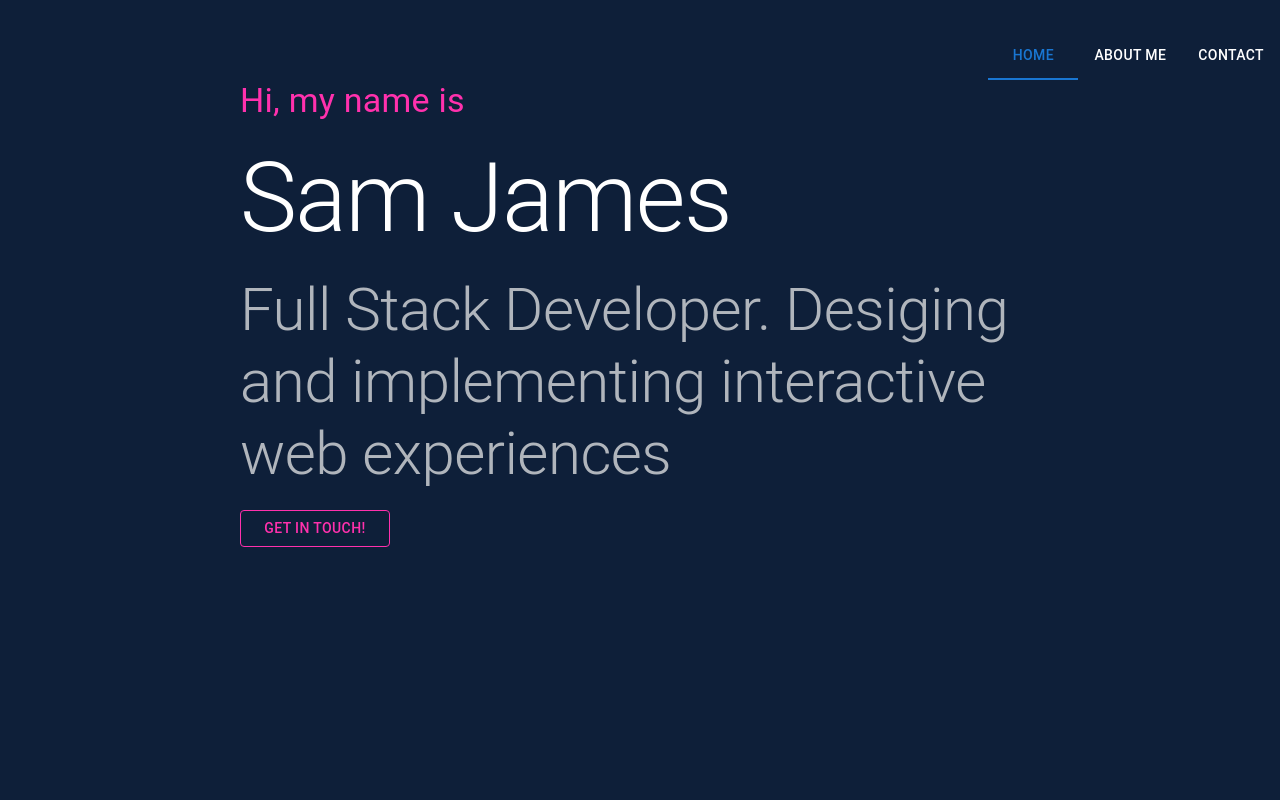
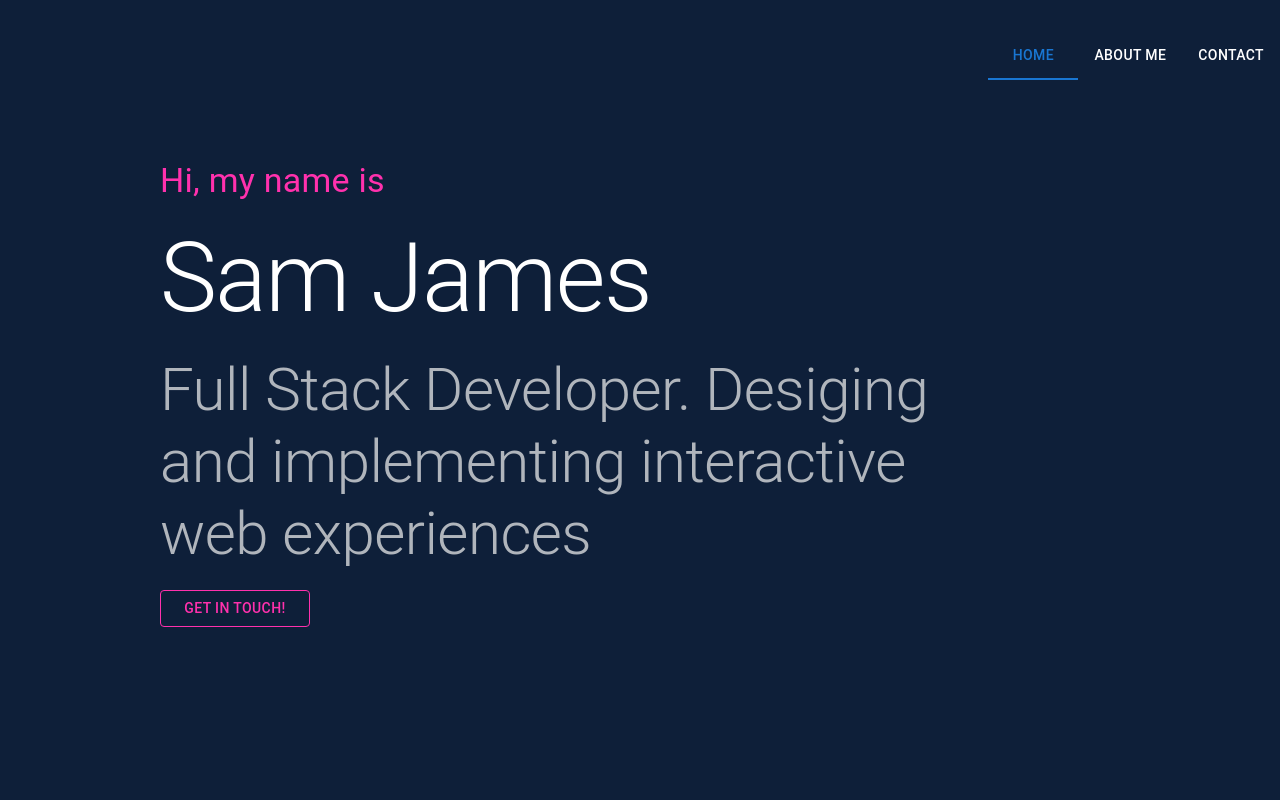
Before and after one commit to doctone/portfolio, a React (Create React App) app: page / in a window 1280 px wide. Shown: the top 800 px of the page. Built offline with nearby package versions, Linux system fonts and the light colour scheme.

Commit message:
Fix Navbar padding

```diff
--- a/src/App.css
+++ b/src/App.css
@@ -4,7 +4,7 @@ body {
   font-family: 'Open Sans', sans-serif;
 }
 
-.Home, .Nav {
+.Home {
   background-color: #0E1F39;
 }
 
--- a/src/Components/Navbar/Navbar.tsx
+++ b/src/Components/Navbar/Navbar.tsx
@@ -19,12 +19,13 @@ export function Navbar() {
         justifyContent: "flex-end",
         alignItems: "center",
         paddingTop: "2em",
-        position: "sticky",
-        top: "0",
-        right: "5em",
+        position: "fixed",
+        right: "0",
       }}
     >
-      <Box sx={{ maxWidth: { xs: 320, sm: 480 }, color: "#FFFFFF" }}>
+      <Box
+        sx={{ maxWidth: { xs: 320, sm: 480 }, color: "#FFFFFF", opacity: "1" }}
+      >
         <Tabs
           value={value}
           onChange={handleChange}
--- a/src/Pages/Home/Home.tsx
+++ b/src/Pages/Home/Home.tsx
@@ -8,10 +8,11 @@ function Home() {
       className="Home"
       height="100vh"
       paddingX="10em"
+      paddingTop="5em"
       data-testid="portfolio-page"
     >
       <Box
-        marginLeft="5em"
+        marginTop="5em"
         display="flex"
         flexDirection="column"
         gap="20px"
```
